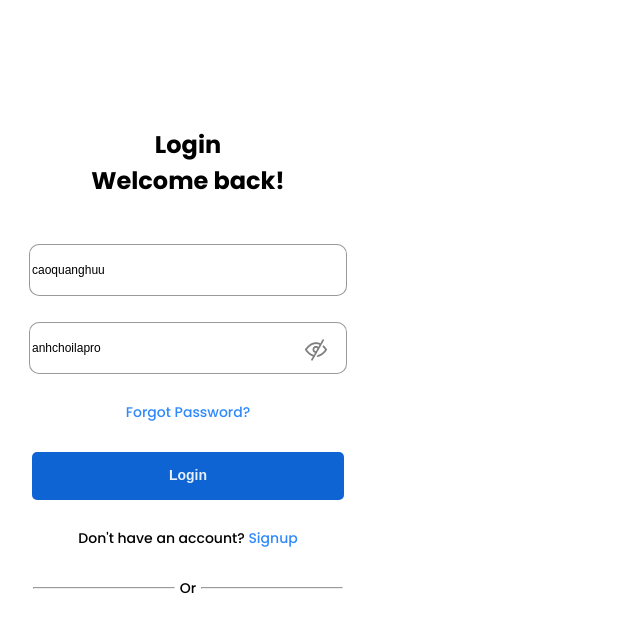
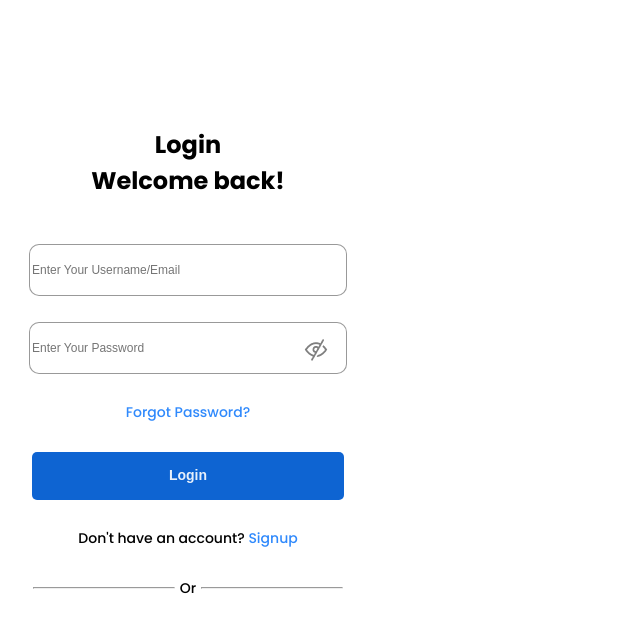
Before and after one commit to caoquanghuu/practice-js-1, a website built with Parcel: page login.html in a window 1280 px wide. Shown: the top 618 px of the page, without its empty margins (0-640 px from the left). Built offline with nearby package versions, Linux system fonts and the light colour scheme.

Commit message:
fix: change value of input to default

```diff
--- a/login.html
+++ b/login.html
@@ -13,14 +13,14 @@
         id="userID"
         name="userID"
         placeholder="Enter Your Username/Email"
-        value="caoquanghuu"
+        value=""
       />
       <input
         type="text"
         id="userPSW"
         name="userPSW"
         placeholder="Enter Your Password"
-        value="anhchoilapro"
+        value=""
       />
       <img id="showPSW" src="./image/eye_password.png" alt="showPSW" />
     </form>
```
Also changed, not shown: dist/login.html.
